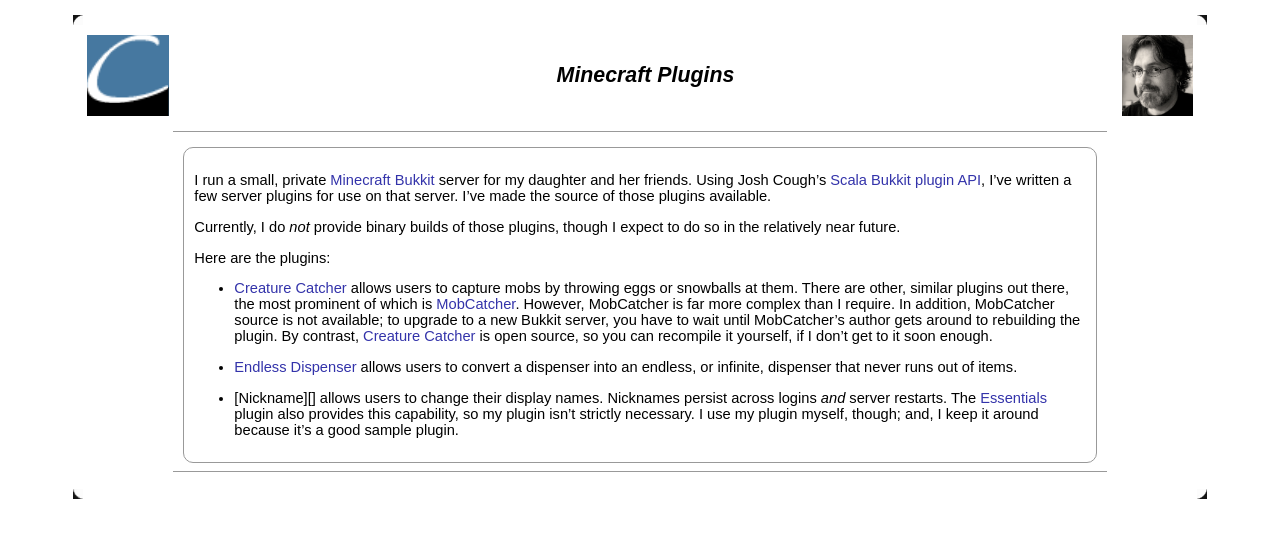
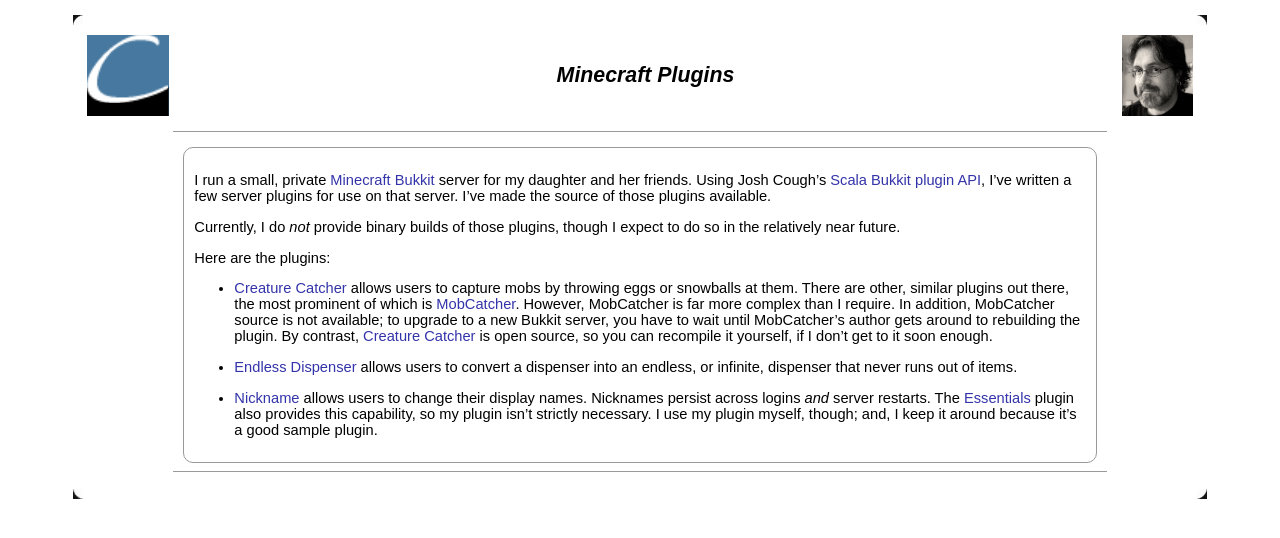
Before and after one commit to bmc/bmc.github.com, a Jekyll site: the page built from minecraft.md, in a window 1280 px wide. Shown: the top 538 px of the page. Built offline with Jekyll 4.4.1, drawn with Linux system fonts in a browser that asks for light colours; part of the change alters nothing that is shown.

Commit message:
Fixed link

```diff
--- a/minecraft.md
+++ b/minecraft.md
@@ -36,5 +36,6 @@ Here are the plugins:
 [Scala Bukkit plugin API]: https://github.com/joshcough/MinecraftPlugins
 [Creature Catcher]: https://github.com/bmc/mc-creature-catcher
 [Endless Dispenser]: https://github.com/bmc/mc-endless-dispenser
+[Nickname]: https://github.com/bmc/mc-nickname
 [MobCatcher]: http://dev.bukkit.org/bukkit-plugins/mobcatcher/
 [Essentials]: http://dev.bukkit.org/bukkit-plugins/essentials/
```
